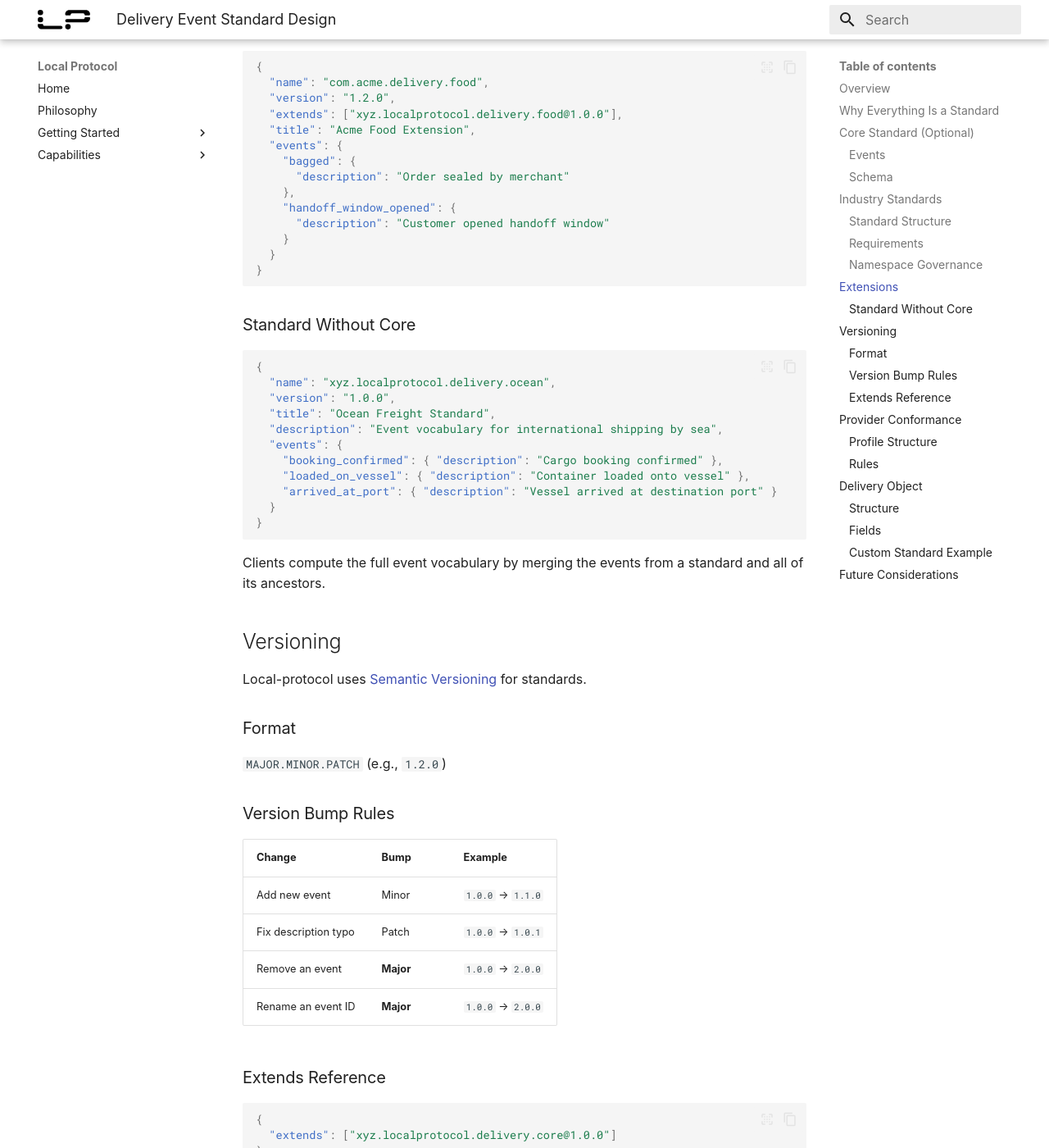
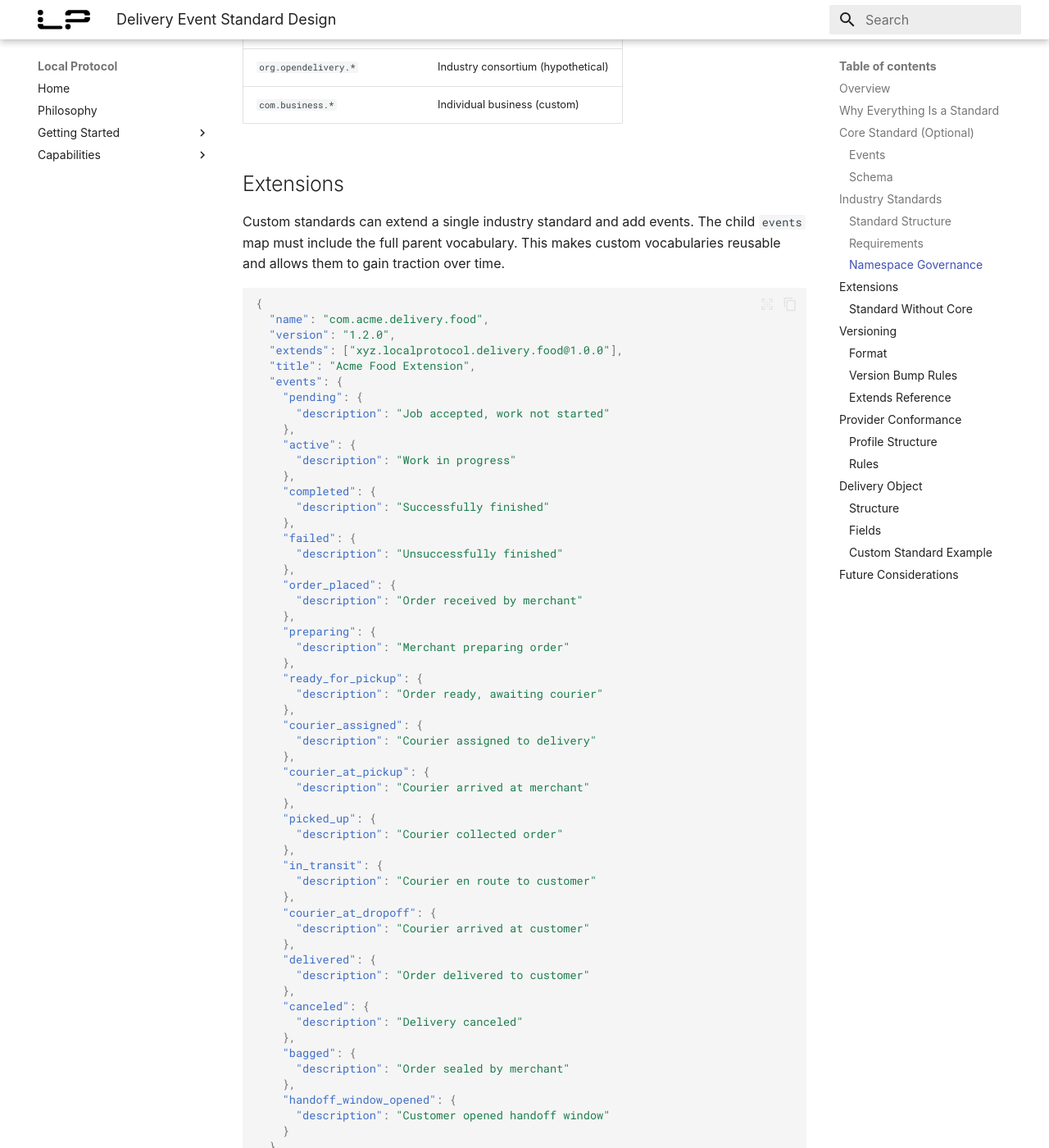
Before and after one commit to Palette-Labs-Inc/local-protocol, an MkDocs documentation site: the page built from docs/plans/2026-01-30-delivery-status-standard-design.md, in a window 1280 px wide and 1400 px high, scrolled down 3117 px. Shown: the whole window at 82% size. Built offline with MkDocs 1.6.1 and Material for MkDocs 9.7.7, drawn with Linux system fonts in a browser that asks for light colours; some web fonts are replaced; some of the changed text lies outside the part shown.

Commit message:
Align delivery standards with UCP discovery

````diff
--- a/docs/plans/2026-01-30-delivery-status-standard-design.md
+++ b/docs/plans/2026-01-30-delivery-status-standard-design.md
@@ -4,11 +4,11 @@
 
 The Delivery Event Standard defines how delivery providers communicate job progress using domain-specific event vocabularies. It uses a conformance-based model where:
 
-- **Standards define events** for specific domains
-- **Businesses declare conformance** to the standards they implement
-- **Extensions add events** by referencing parent standards with semver
+- **Standards define full event vocabularies** for specific domains (self-contained)
+- **Businesses declare conformance** to the standards they implement for discovery
+- **Extensions add lineage** by referencing a single parent standard with semver; child standards still list all events
 
-The key principle: **if a provider declares conformance to a standard, clients can rely on that standard's events (and its ancestors) being implemented correctly.**
+The key principle: **if a provider declares conformance to a standard, clients can rely on that standard's events because the standard is self-contained; `extends` is for lineage and discovery, not vocabulary computation.**
 
 Standards can be:
 
@@ -39,7 +39,8 @@
 ## Core Standard (Optional)
 
 The core standard defines minimal universal events for delivery tracking. Other standards may extend core, but it is optional.
-Providers can include core in `conforms_to` to advertise a shared baseline.
+Providers can include core in `config.conforms_to` to advertise a shared baseline.
+Standards that extend core must include these events in their `events` map.
 
 ### Events
 
@@ -68,7 +69,8 @@
 
 ## Industry Standards
 
-Industry standards define domain-specific events and can extend core or other standards.
+Industry standards define domain-specific events and can extend core or another single parent standard.
+When they extend, their `events` map is a full vocabulary that includes the parent events.
 Extending core is optional; some standards may define events without any parent.
 
 ### Standard Structure
@@ -85,6 +87,10 @@
   "description": "Event vocabulary for restaurant and food delivery",
 
   "events": {
+    "pending":   {"description": "Job accepted, work not started"},
+    "active":    {"description": "Work in progress"},
+    "completed": {"description": "Successfully finished"},
+    "failed":    {"description": "Unsuccessfully finished"},
     "order_placed":       {"description": "Order received by merchant"},
     "preparing":          {"description": "Merchant preparing order"},
     "ready_for_pickup":   {"description": "Order ready, awaiting courier"},
@@ -102,8 +108,9 @@
 ### Requirements
 
 - Must include human-readable descriptions
+- Must list the full event vocabulary in `events`, which serves as the declaration of conformance for the standard (including inherited events)
 - Must be versioned using semver
-- Extensions must reference parent standards with `name@version`
+- Extensions must reference a single parent standard with `name@version`
 
 ### Namespace Governance
 
@@ -115,7 +122,7 @@
 
 ## Extensions
 
-Custom standards can extend industry standards and add events. This makes custom vocabularies reusable and allows them to gain traction over time.
+Custom standards can extend a single industry standard and add events. The child `events` map must include the full parent vocabulary. This makes custom vocabularies reusable and allows them to gain traction over time.
 
 ```json
 {
@@ -124,6 +131,48 @@
   "extends": ["xyz.localprotocol.delivery.food@1.0.0"],
   "title": "Acme Food Extension",
   "events": {
+    "pending": {
+      "description": "Job accepted, work not started"
+    },
+    "active": {
+      "description": "Work in progress"
+    },
+    "completed": {
+      "description": "Successfully finished"
+    },
+    "failed": {
+      "description": "Unsuccessfully finished"
+    },
+    "order_placed": {
+      "description": "Order received by merchant"
+    },
+    "preparing": {
+      "description": "Merchant preparing order"
+    },
+    "ready_for_pickup": {
+      "description": "Order ready, awaiting courier"
+    },
+    "courier_assigned": {
+      "description": "Courier assigned to delivery"
+    },
+    "courier_at_pickup": {
+      "description": "Courier arrived at merchant"
+    },
+    "picked_up": {
+      "description": "Courier collected order"
+    },
+    "in_transit": {
+      "description": "Courier en route to customer"
+    },
+    "courier_at_dropoff": {
+      "description": "Courier arrived at customer"
+    },
+    "delivered": {
+      "description": "Order delivered to customer"
+    },
+    "canceled": {
+      "description": "Delivery canceled"
+    },
     "bagged": {
       "description": "Order sealed by merchant"
     },
@@ -150,7 +199,7 @@
 }
 ```
 
-Clients compute the full event vocabulary by merging the events from a standard and all of its ancestors.
+Clients read the event vocabulary directly from the standard's `events` map; no traversal is required. `extends` is for lineage and discovery, and if a child redefines an event ID, the child definition is authoritative.
 
 ## Versioning
 
@@ -181,23 +230,30 @@
 
 ## Provider Conformance
 
-Providers declare which standards they conform to in their profile. This is how clients discover compatibility.
+Providers declare which standards they conform to in their discovery profile capability config. This is how clients discover compatibility.
 
 ### Profile Structure
 
+In UCP discovery, this appears in `ucp.capabilities` as a capability object (other required fields omitted for brevity).
+
 ```json
 {
-  "capabilities": {
-    "xyz.localprotocol.delivery": {
-      "version": "1.0.0",
-      "spec": "https://localprotocol.xyz/spec/delivery",
-      "schema": "https://localprotocol.xyz/schemas/delivery.json",
-
-      "conforms_to": [
-        "xyz.localprotocol.delivery.food@1.0.0",
-        "com.acme.delivery.food@1.2.0"
-      ]
-    }
+  "ucp": {
+    "version": "YYYY-MM-DD",
+    "capabilities": [
+      {
+        "name": "xyz.localprotocol.delivery",
+        "version": "1.0.0",
+        "spec": "https://localprotocol.xyz/spec/delivery",
+        "schema": "https://localprotocol.xyz/schemas/delivery.json",
+        "config": {
+          "conforms_to": [
+            "xyz.localprotocol.delivery.food@1.0.0",
+            "com.acme.delivery.food@1.2.0"
+          ]
+        }
+      }
+    ]
   }
 }
 ```
@@ -206,10 +262,11 @@
 
 - Provider MUST conform to at least one standard
 - Standards can be industry standards (e.g., `xyz.localprotocol.delivery.food`) or custom standards (e.g., `com.acme.delivery.custom`)
-- Extensions MUST reference parent standards via `extends`
+- Extensions MUST reference a single parent standard via `extends`
 - Conformance to core is optional
 - Provider MUST fully implement all events in declared standards
-- Clients check `conforms_to` to determine compatibility
+- Clients check `config.conforms_to` to determine compatibility
+- `config.conforms_to` is for discovery; clients read the standard's `events` map directly and do not traverse `extends`
 
 ## Delivery Object
 
````
Also changed, not shown: docs/capabilities/delivery/overview.md (+2 -2 lines), docs/capabilities/delivery/standards/core.md (+3 -2 lines), docs/capabilities/delivery/standards/food.md (+24 -3 lines), docs/capabilities/delivery/standards/overview.md (+13 -10 lines), docs/getting-started/ucp-setup.md (+9 -10 lines), 3 other files.
